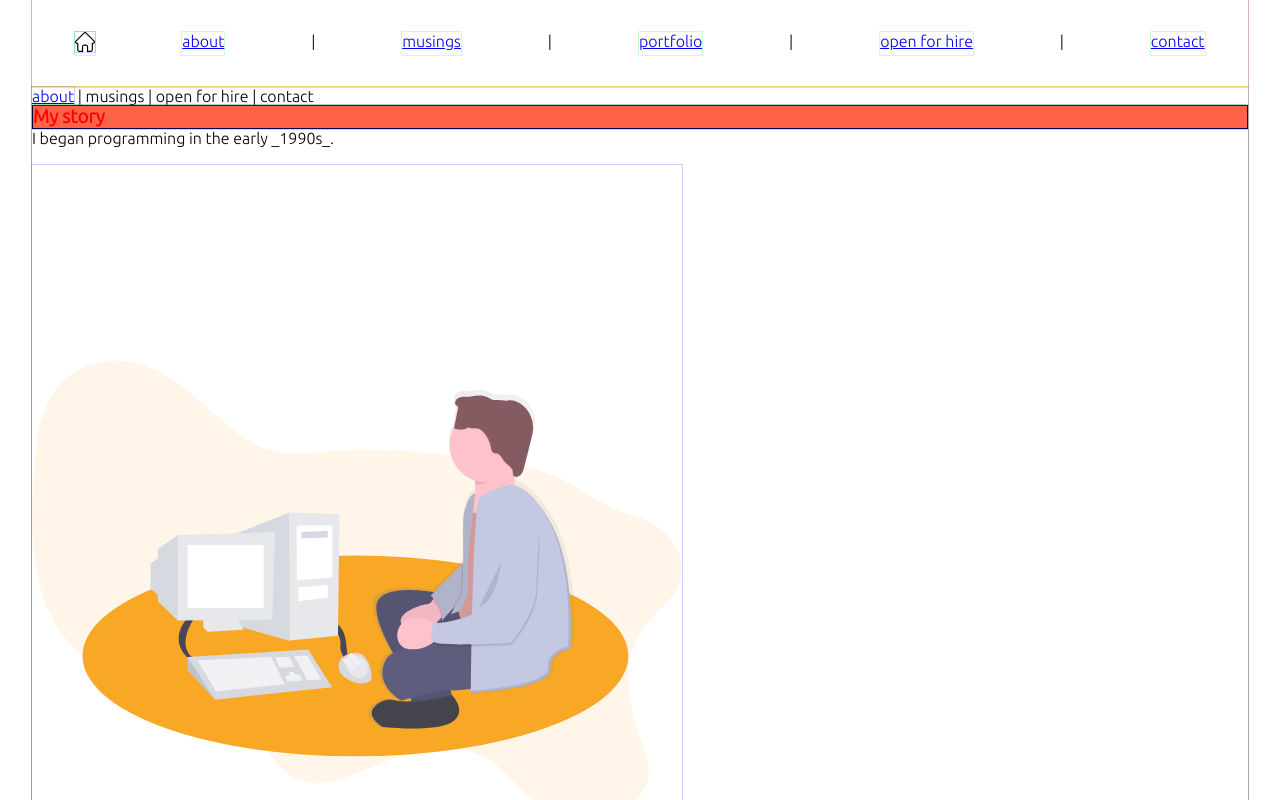
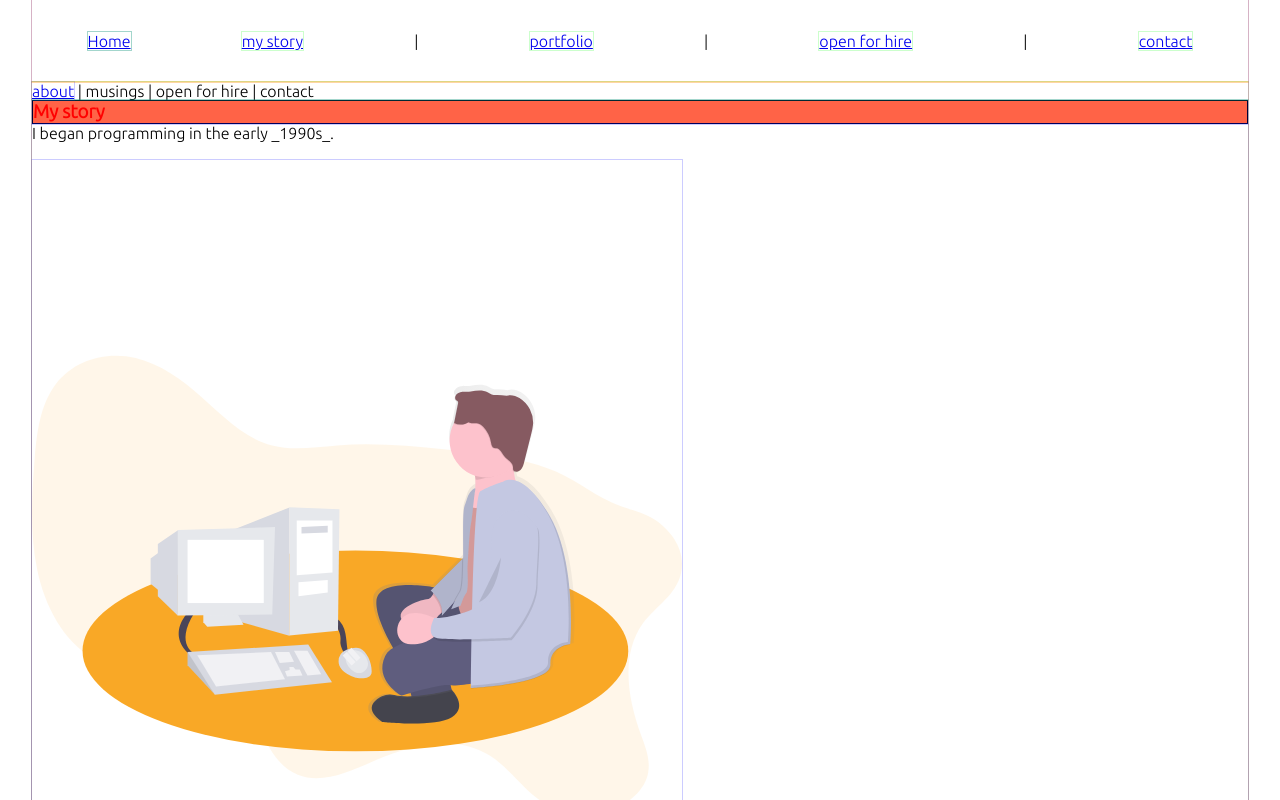
Before and after one commit to oreillyross/MyPortfolio, a Next.js app: page /about in a window 1280 px wide. Shown: the top 800 px of the page. Built offline with nearby package versions, Linux system fonts and the light colour scheme.

Commit message:
fix invalid class property

```diff
--- a/components/Navbar.js
+++ b/components/Navbar.js
@@ -14,12 +14,12 @@ export const Navbar = () => {
   return (
     <nav className={navStyle}>
       <Link href="/">
-        <Image src="/img/home.svg" height={20} width={20} />
+        <a>Home</a>
       </Link>
-      <Link href="/mystory">about</Link> |<Link href="/mystory">musings</Link> |
+      <Link href="/mystory">my story</Link> |
       <Link href="/portfolio">portfolio</Link> |
       <Link href="/howiwork">open for hire</Link> |
-      <Link href="/mystory">contact </Link>
+      <Link href="/mystory">contact</Link>
     </nav>
   );
 };
--- a/pages/mystory.js
+++ b/pages/mystory.js
@@ -25,7 +25,7 @@ export default function MyStory() {
       <AboutHeader>
         <h3>My story</h3>
       </AboutHeader>
-      <div classname={imgStyle}>
+      <div className={imgStyle}>
         I began programming in the early _1990s_. <br />
         <br />
         <Image src="/img/back_in_the_day.svg" width={650} height={850} />
```
